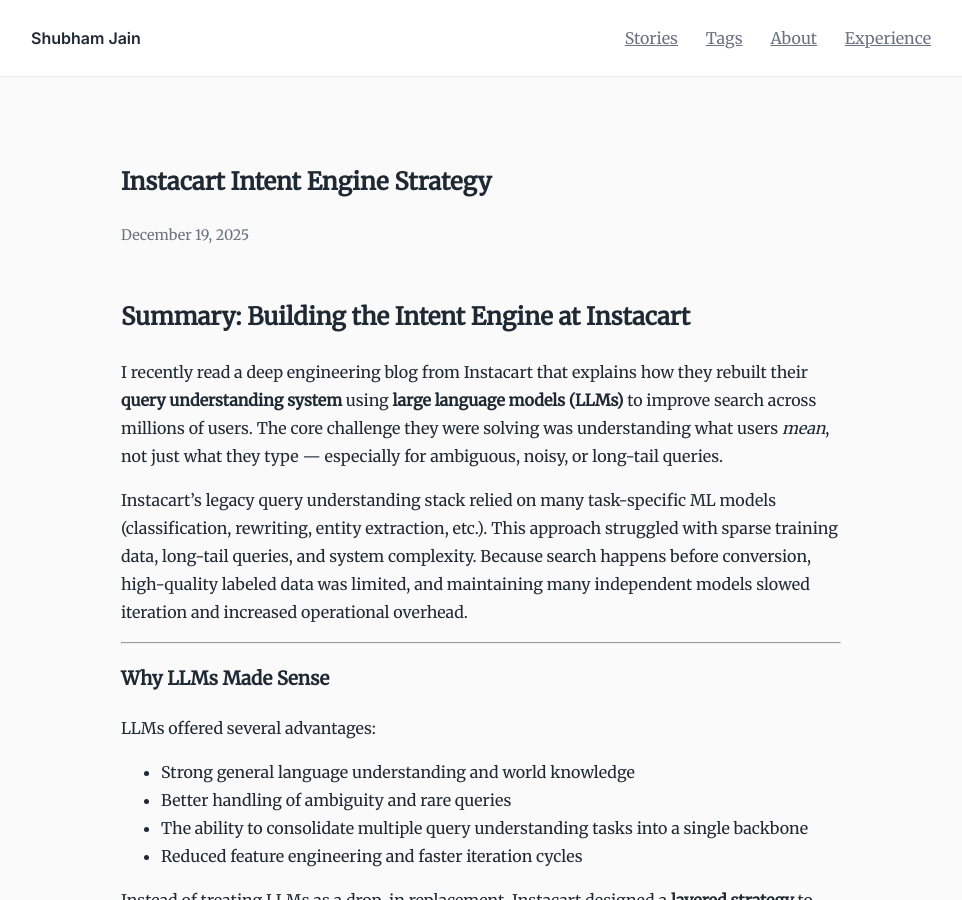
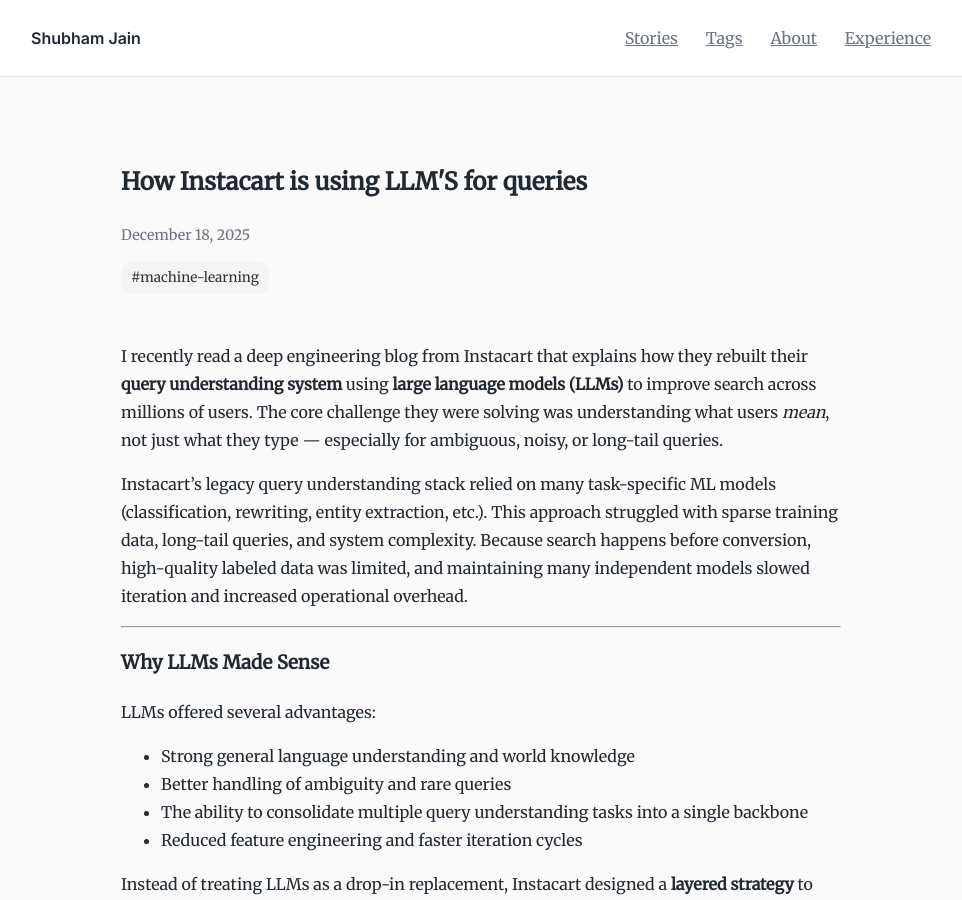
Before and after one commit to JainShubham23/blog, a Jekyll site: the page built from _posts/2025-12-19-instacart-intent-engine-strategy.md, in a window 1280 px wide and 900 px high. Shown: the whole window, without its empty margins (159-1121 px from the left). Built offline with Jekyll 4.4.1, drawn with Linux system fonts in a browser that asks for light colours; our own code applies the rules of GitHub Pages for plain Markdown files.

Commit message:
new article

```diff
--- a/_posts/2025-12-19-instacart-intent-engine-strategy.md
+++ b/_posts/2025-12-19-instacart-intent-engine-strategy.md
@@ -1,4 +1,9 @@
-## Summary: Building the Intent Engine at Instacart
+---
+layout: post
+title: How Instacart is using LLM'S for queries
+date: 2025-12-18
+tags: [machine-learning]
+---
 
 I recently read a deep engineering blog from Instacart that explains how they rebuilt their **query understanding system** using **large language models (LLMs)** to improve search across millions of users. The core challenge they were solving was understanding what users *mean*, not just what they type — especially for ambiguous, noisy, or long-tail queries.
 
```
